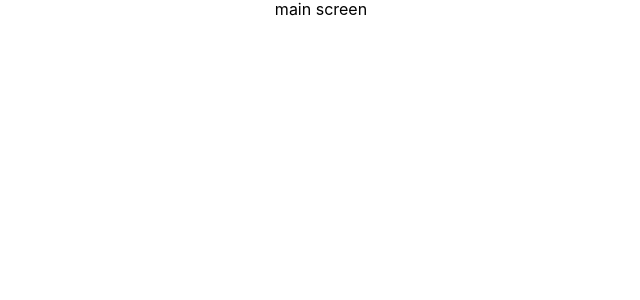
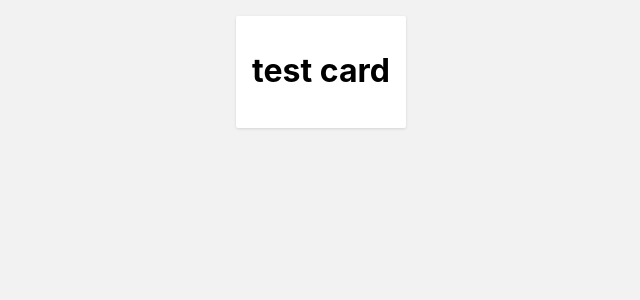
Before and after one commit to wmadfaa/react-webrtc, a React (Create React App) app: page / in a window 1280 px wide. Shown: the top 300 px of the page, without its empty margins (319-959 px from the left). Built offline with nearby package versions, Linux system fonts and the light colour scheme.

Commit message:
add card component

```diff
--- a/package.json
+++ b/package.json
@@ -6,10 +6,12 @@
     "@testing-library/jest-dom": "^4.2.4",
     "@testing-library/react": "^9.3.2",
     "@testing-library/user-event": "^7.1.2",
+    "@types/classnames": "^2.2.10",
     "@types/jest": "^24.0.0",
     "@types/node": "^12.0.0",
     "@types/react": "^16.9.0",
     "@types/react-dom": "^16.9.0",
+    "classnames": "^2.2.6",
     "normalize.css": "^8.0.1",
     "react": "^16.13.1",
     "react-dom": "^16.13.1",
--- a/src/app/app.styles.ts
+++ b/src/app/app.styles.ts
@@ -4,6 +4,6 @@ export default createUseStyles({
   root: {
     width: '100vw',
     minHeight: '100vh',
-    backgroundColor: '#fff',
+    backgroundColor: '#f2f2f2',
   },
 });
--- /dev/null
+++ b/src/components/card/card.component.tsx
@@ -0,0 +1,24 @@
+import React, {HTMLProps} from 'react';
+import classNames from 'classnames';
+
+import useStyles, {CardStylesProps} from './card.styles';
+
+export interface CardProps extends HTMLProps<HTMLDivElement>, CardStylesProps {}
+
+const Card: React.FC<CardProps> = ({
+  children,
+  className,
+  shadow,
+  shadowOnHover,
+  ...props
+}) => {
+  const styles = useStyles({shadow, shadowOnHover});
+
+  return (
+    <div className={classNames(styles.root, className)} {...props}>
+      {children}
+    </div>
+  );
+};
+
+export default Card;
--- /dev/null
+++ b/src/components/card/card.styles.ts
@@ -0,0 +1,71 @@
+import {createUseStyles} from 'react-jss';
+
+export interface CardStylesProps {
+  shadow?: 1 | 2 | 3 | 4 | 5;
+  shadowOnHover?: 1 | 2 | 3 | 4 | 5;
+}
+
+const renderShadow = (
+  shadow: CardStylesProps['shadow'] | CardStylesProps['shadowOnHover'],
+) => {
+  const shadows = [
+    {
+      x: 0,
+      y: 1,
+      blur: 3,
+      color: 'rgba(0,0,0,0.12)',
+    },
+    {
+      x: 0,
+      y: 3,
+      blur: 6,
+      color: 'rgba(0,0,0,0.16)',
+    },
+    {
+      x: 0,
+      y: 10,
+      blur: 20,
+      color: 'rgba(0,0,0,0.19)',
+    },
+    {
+      x: 0,
+      y: 14,
+      blur: 28,
+      color: 'rgba(0,0,0,0.25)',
+    },
+    {
+      x: 0,
+      y: 19,
+      blur: 38,
+      color: 'rgba(0,0,0,0.30)',
+    },
+  ];
+  {
+    if (shadow) {
+      const {x, y, blur, color} = shadows[shadow - 1];
+      return `${x}px ${y}px ${blur}px ${color}`;
+    }
+    return null;
+  }
+};
+
+export default createUseStyles({
+  root: {
+    padding: 16,
+    margin: 16,
+    borderRadius: 2,
+    position: 'relative',
+    display: 'inline-block',
+    backgroundColor: '#fff',
+    transition: {
+      property: 'all',
+      duration: 0.3,
+      timingFunction: 'cubic-bezier(.25,.8,.25,1)',
+    },
+    boxShadow: ({shadow}: CardStylesProps) => renderShadow(shadow),
+    '&:hover': {
+      boxShadow: ({shadowOnHover}: CardStylesProps) =>
+        renderShadow(shadowOnHover),
+    },
+  },
+});
--- a/src/screens/main/main.screen.tsx
+++ b/src/screens/main/main.screen.tsx
@@ -1,4 +1,6 @@
 import React from 'react';
+
+import Card from '../../components/card/card.component';
 
 import useStyles from './main.styles';
 
@@ -7,7 +9,9 @@ const MainScreen: React.FC = () => {
 
   return (
     <div className={styles.root}>
-      <span>main screen</span>
+      <Card shadow={1}>
+        <h1>test card</h1>
+      </Card>
     </div>
   );
 };
```
Also changed, not shown: 1 other file (tests, documents, lock files or other folders).
